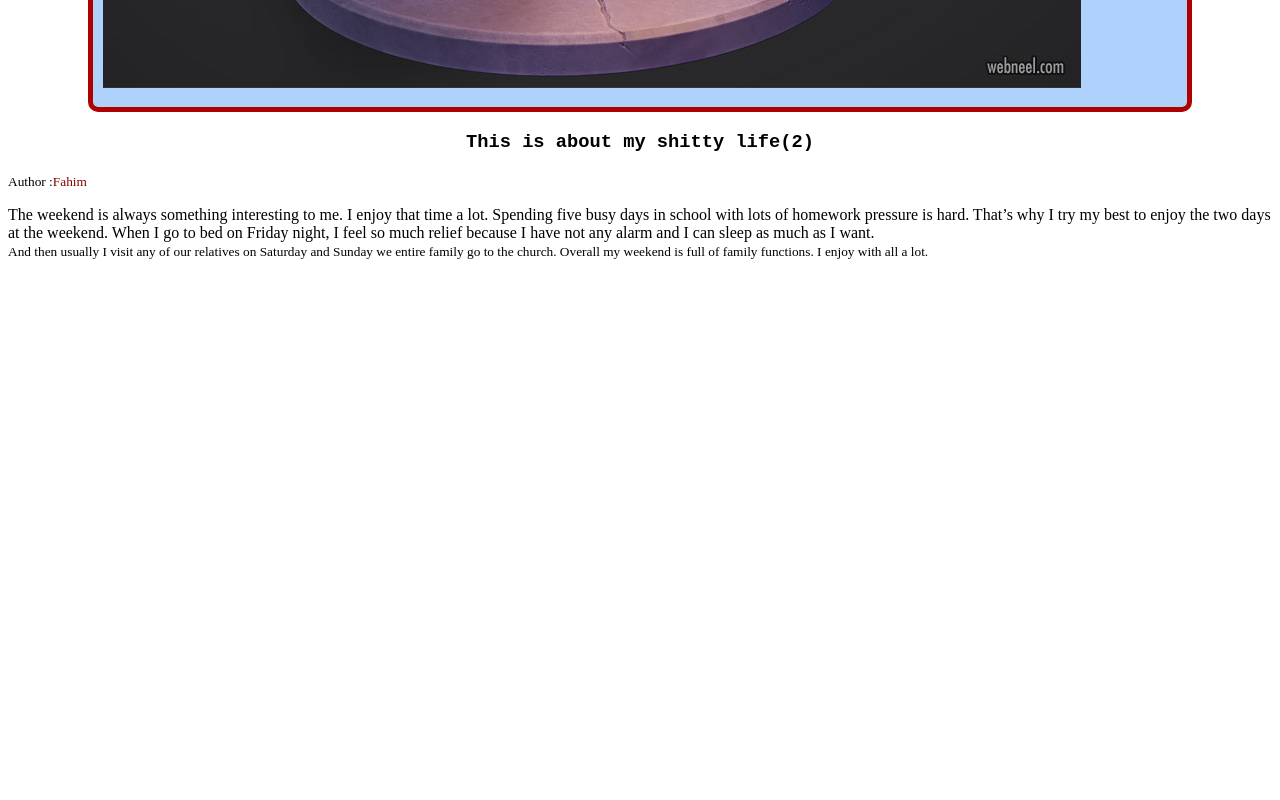
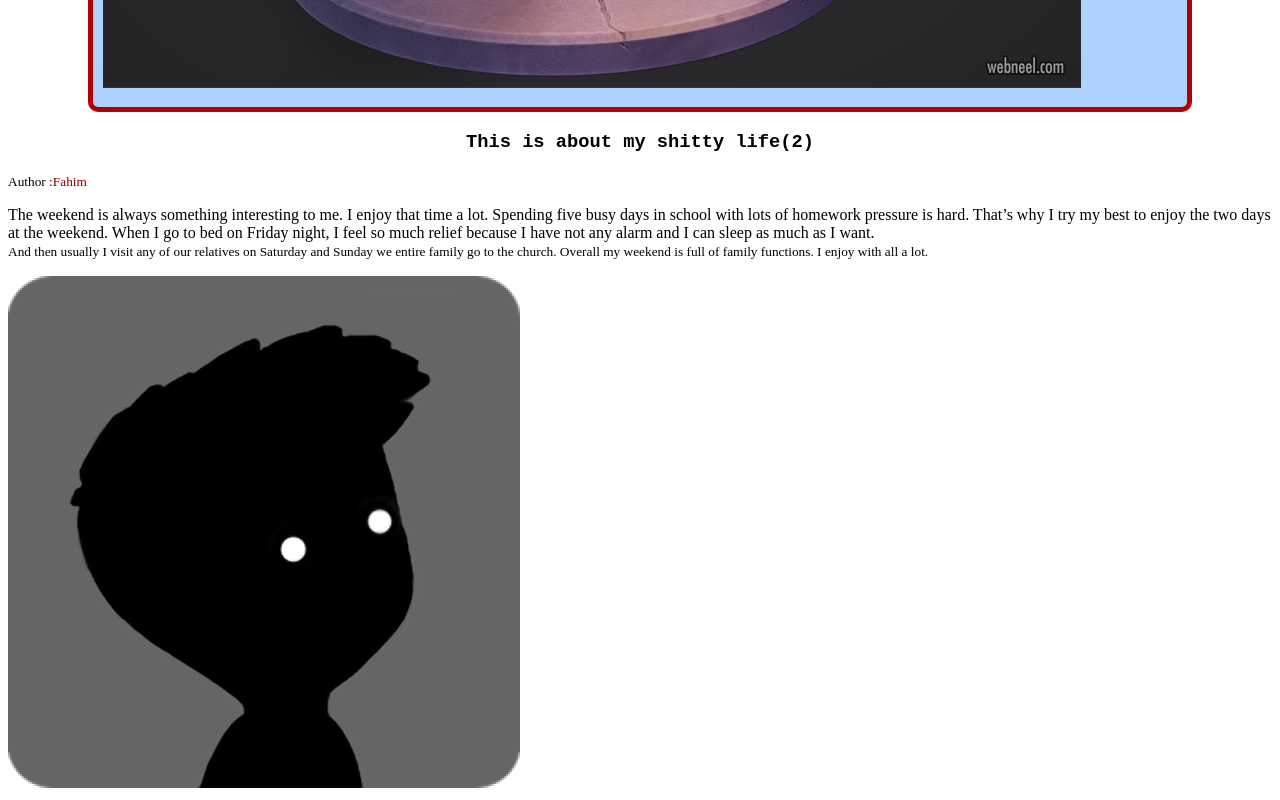
Before and after one commit to fahimulislam9/my_first_repo, a plain HTML site: page index.html in a window 1280 px wide. Shown: the part 1329-2129 px from the top of the page. Before the commit the page ends 1605 px from the top, so only its background shows below. Drawn offline with Linux system fonts and the light colour scheme.

Commit message:
second branch

```diff
--- a/index.html
+++ b/index.html
@@ -21,6 +21,7 @@
      <small>Author :<span class="author">Fahim</span> </small>
      <p>The weekend is always something interesting to me. I enjoy that time a lot. Spending five busy days in school with lots of homework pressure is hard. That’s why I try my best to enjoy the two days at the weekend. When I go to bed on Friday night, I feel so much relief because I have not any alarm and I can sleep as much as I want. <br>
      <small>And then usually I visit any of our relatives on Saturday and Sunday we entire family go to the church. Overall my weekend is full of family functions. I enjoy with all a lot.</small> </p>
+     <img src="unnamed.png" alt="limbo">
 
 </body>
 </html>
```
Also changed, not shown: unnamed.png (added).
